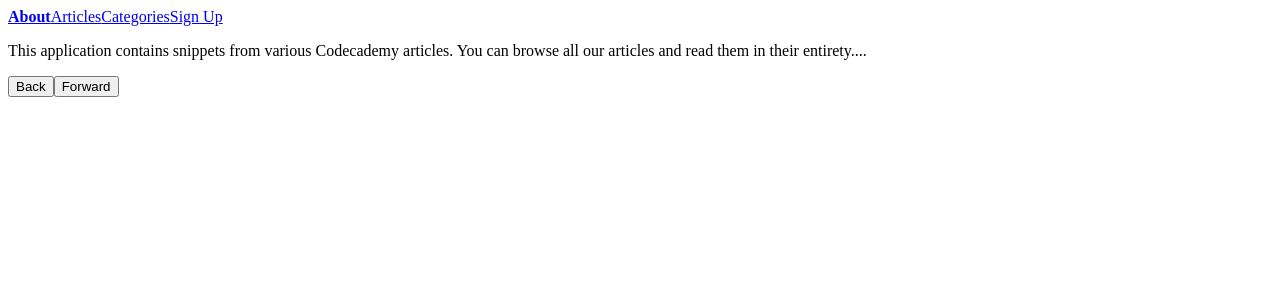
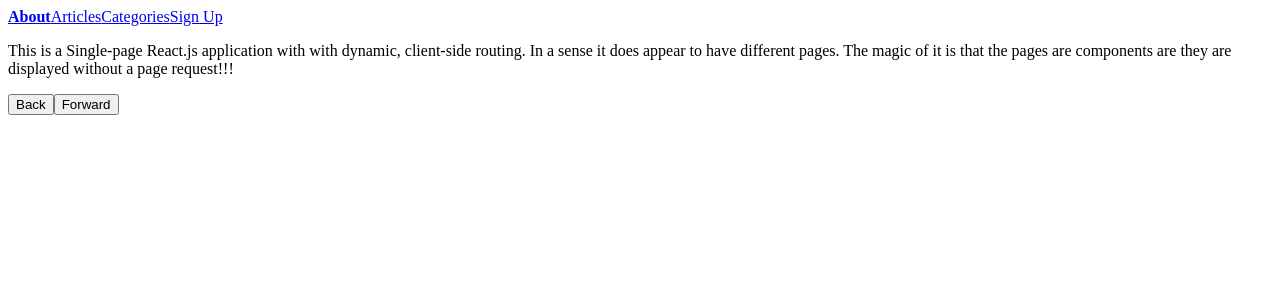
Before and after one commit to jeremygradisher/react-router, a React (Create React App) app: page /about in a window 1280 px wide. Shown: the top 300 px of the page. Built offline with nearby package versions, Linux system fonts and the light colour scheme; the HTML template or start-up script is replaced by a standard one.

Commit message:
Altered text on about page

```diff
--- a/src/components/About.js
+++ b/src/components/About.js
@@ -4,7 +4,7 @@ export default function About() {
   return (
     <main>
       <p>
-        This application contains snippets from various Codecademy articles. You can browse all our articles and read them in their entirety....
+        This is a Single-page React.js application with with dynamic, client-side routing. In a sense it does appear to have different pages. The magic of it is that the pages are components are they are displayed without a page request!!!
       </p>
     </main>
   );
```
